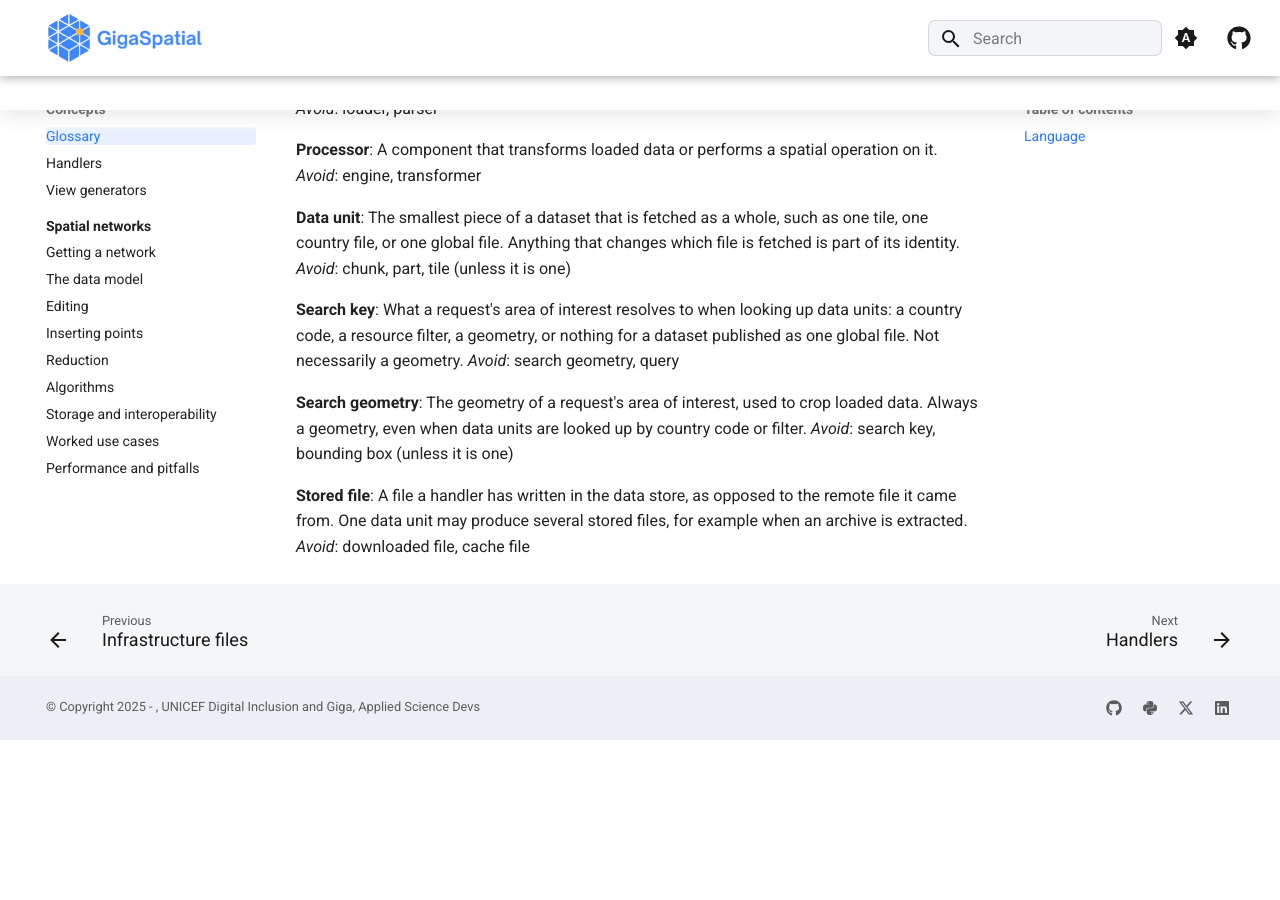
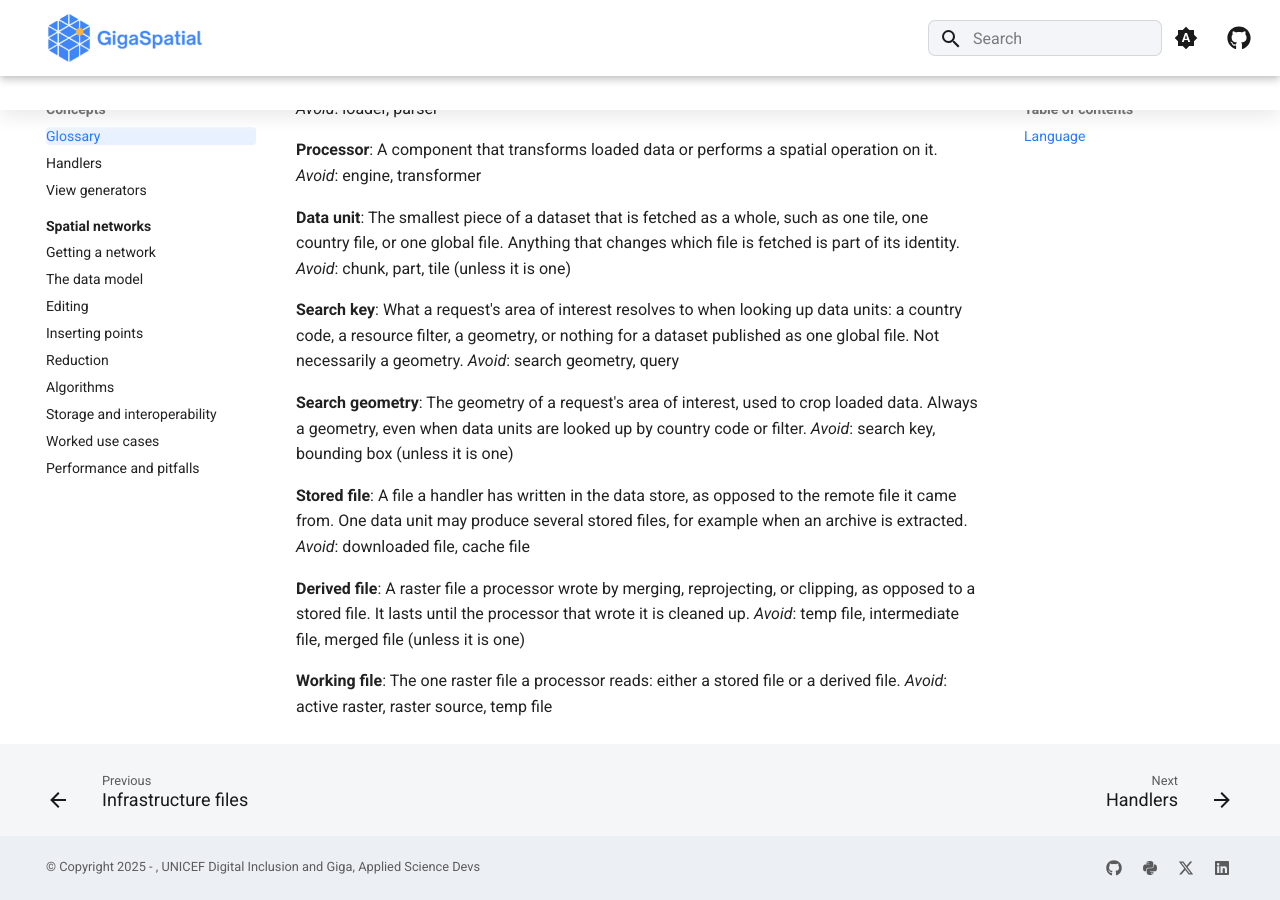
Before and after one commit to unicef/giga-spatial, an MkDocs documentation site: the page built from docs/concepts/glossary.md, in a window 1280 px wide and 900 px high, scrolled down 2662 px. Built offline with MkDocs 1.6.1 and Material for MkDocs 9.7.7, drawn with Linux system fonts in a browser that asks for light colours; comment, search, counter and statistics services are not loaded; the version menu is left out; before the commit the page ends 3402 px from its top, so only the background shows below that.

Commit message:
docs: record ADR 0012 and glossary terms for TifProcessor working files

```diff
--- a/GLOSSARY.md
+++ b/GLOSSARY.md
@@ -140,3 +140,11 @@ _Avoid_: search key, bounding box (unless it is one)
 **Stored file**:
 A file a handler has written in the data store, as opposed to the remote file it came from. One data unit may produce several stored files, for example when an archive is extracted.
 _Avoid_: downloaded file, cache file
+
+**Derived file**:
+A raster file a processor wrote by merging, reprojecting, or clipping, as opposed to a stored file. It lasts until the processor that wrote it is cleaned up.
+_Avoid_: temp file, intermediate file, merged file (unless it is one)
+
+**Working file**:
+The one raster file a processor reads: either a stored file or a derived file.
+_Avoid_: active raster, raster source, temp file
--- a/docs/adr/index.md
+++ b/docs/adr/index.md
@@ -15,3 +15,4 @@ These records explain decisions that are hard to reverse or surprising without c
 | [0009](0009-point-sets-and-distance-table.md) | Networks between two point sets are built with `from_point_sets`, tagged with `bipartite`, and queried as long cost tables with `distance_table`; `build_distance_graph` is deprecated. |
 | [0010](0010-view-generator-base-and-contract.md) | Point-of-interest and zonal view generators share an internal `BaseViewGenerator` and a uniform `self.view` return and overwrite contract. |
 | [0011](0011-fetcher-and-handler-by-artifact.md) | A handler persists files and loads them for a source. A fetcher returns its result in memory and imposes no data-store layout. |
+| [0012](0012-tif-processor-working-file-and-derivations.md) | A `TifProcessor` reads one working file through one owner, copies non-local stored files locally once, and derives new processors; `to_crs` replaces `reproject_to`. |
```
Also changed, not shown: docs/adr/0012-tif-processor-working-file-and-derivations.md (added, +18 -0 lines).
